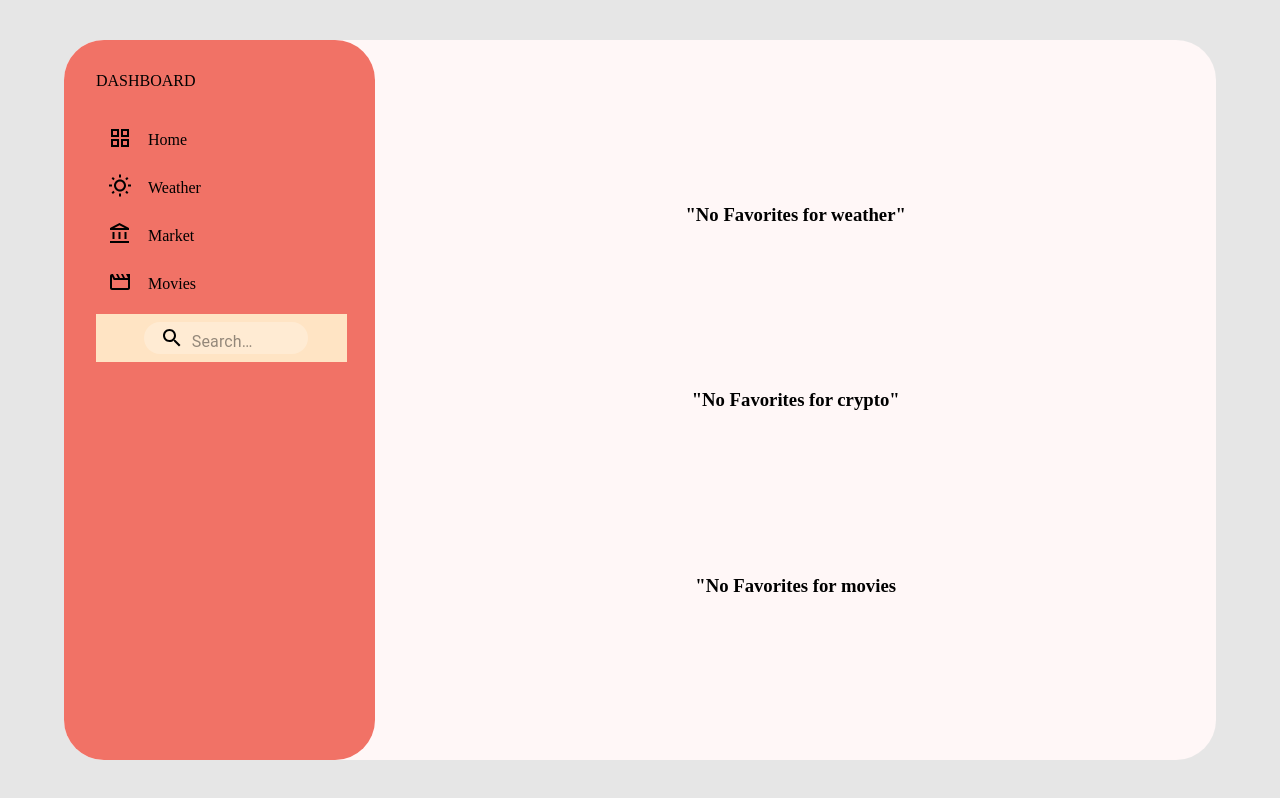
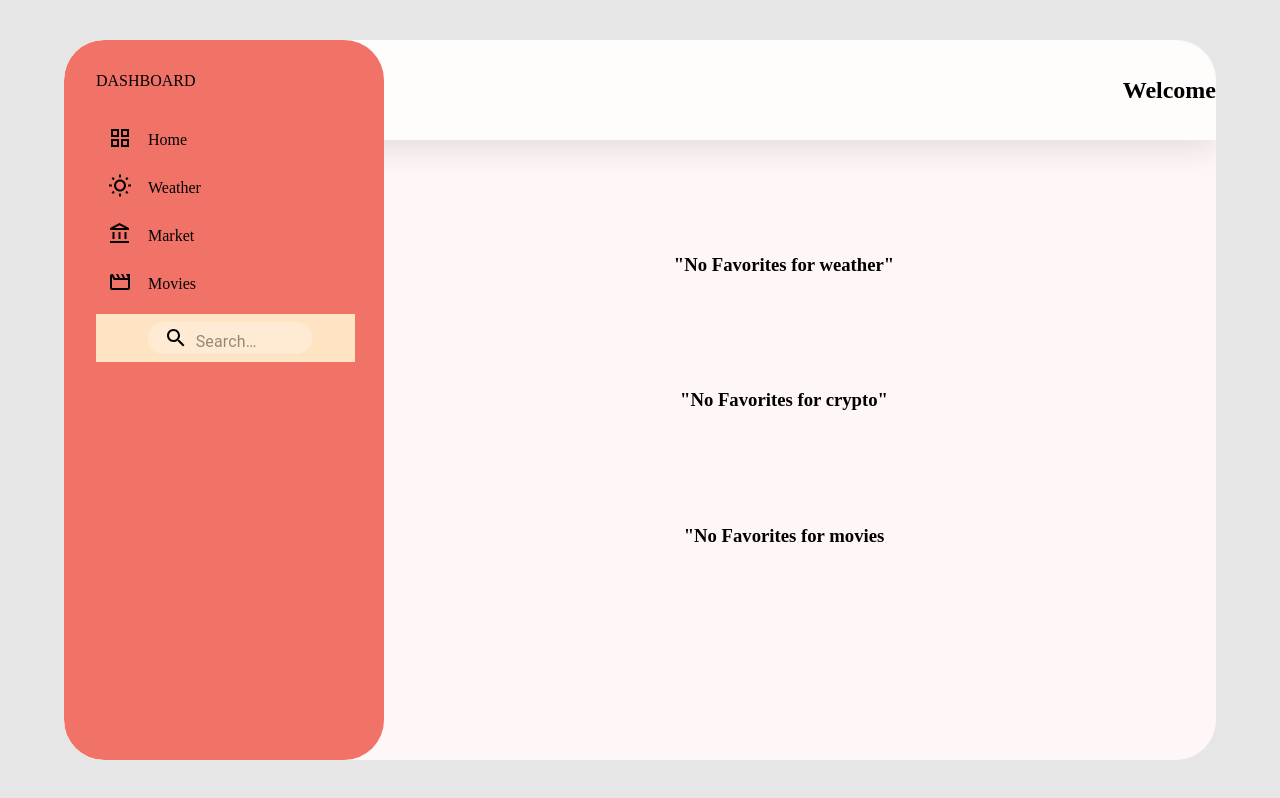
Before and after one commit to AnthonyAlmany/Dashboard, a React (Create React App) app: page /home in a window 1280 px wide. Built offline with nearby package versions, Linux system fonts and the light colour scheme.

Commit message:
✨ Firebase: Topbar > Create TopbarContainer

```diff
--- a/src/App.tsx
+++ b/src/App.tsx
@@ -13,6 +13,7 @@ import NavbarContainer from "./components/containers/NavbarContainer";
 import Navbar from "./components/Navbar/Navbar";
 import PanelContainer from "./components/containers/PanelContainer";
 import { CryptoType, MovieType } from "./types/types";
+import TopbarContainer from "./components/containers/TopbarContainer";
 
 export type weatherType = {
    city: string;
@@ -47,6 +48,9 @@ function App() {
             <NavbarContainer>
                <Navbar />
             </NavbarContainer>
+            <TopbarContainer>
+               <h2>Welcome</h2>
+            </TopbarContainer>
             <PanelContainer>
                <Routes>
                   <Route path="/" element={<Navigate to="/home" />} />
@@ -86,6 +90,9 @@ const AppStyled = styled.div`
    align-items: center;
    justify-content: center;
    background-color: ${theme.colors.xtraLightGrey};
+   h1:first-of-type {
+      margin-top: 100px;
+   }
 `;
 
 export default App;
--- a/src/components/Weather/Weather.tsx
+++ b/src/components/Weather/Weather.tsx
@@ -1,99 +1,118 @@
-import React, { useState, useEffect } from 'react'
-import axios from 'axios';
+import React, { useState, useEffect } from "react";
+import axios from "axios";
 import styled from "styled-components";
 
-import citiesList from "./CitiesList"
-import WeatherCard from './WeatherCard';
-import WeatherList from './WeatherList';
-import TextField from '@mui/material/TextField';
-import Autocomplete from '@mui/material/Autocomplete';
+import citiesList from "./CitiesList";
+import WeatherCard from "./WeatherCard";
+import WeatherList from "./WeatherList";
+import TextField from "@mui/material/TextField";
+import Autocomplete from "@mui/material/Autocomplete";
 
-
-import { weatherType } from '../../App';
-
+import { weatherType } from "../../App";
 
 type City = {
-  city: string,
-  country: string
-}
-
-
+   city: string;
+   country: string;
+};
 
 function Weather({ weatherHandle }: any) {
-
-
-  const uniqueCities = Array.from(new Set(citiesList.map(city => JSON.stringify(city)))).map(city => JSON.parse(city));
+   const uniqueCities = Array.from(
+      new Set(citiesList.map((city) => JSON.stringify(city)))
+   ).map((city) => JSON.parse(city));
 
    // Autocomplete states
    const [value, setValue] = useState<City | null>(null);
-  const [inputValue, setInputValue] = useState('');
+   const [inputValue, setInputValue] = useState("");
 
    // Set Favorite state
-  const [weatherData, setWeatherData] = useState<weatherType>()
+   const [weatherData, setWeatherData] = useState<weatherType>();
    const [isLoading, setIsLoading] = useState<boolean>(true);
 
    // Weather List state
-  const [weatherList, setWeatherList] = useState<weatherType[]>([])
-  const [cities, setCities] = useState<string[]>(['Rome', 'Dubai', 'Chicago'])
+   const [weatherList, setWeatherList] = useState<weatherType[]>([]);
+   const [cities, setCities] = useState<string[]>(["Rome", "Dubai", "Chicago"]);
 
    // Clear Autocomplete field function
-  const clearAutocomplete = () => { setValue(null) }
+   const clearAutocomplete = () => {
+      setValue(null);
+   };
 
    // Add City to List function
    const addCity = (city: string) => {
       if (!cities.includes(city) && cities.length < 5) {
-      setCities([...cities, city])
+         setCities([...cities, city]);
       }
-  }
+   };
 
    // Delete City from List function
    const deleteCity = (arg: string) => {
-    setCities(cities.filter(city => city !== arg))
-
-  }
+      setCities(cities.filter((city) => city !== arg));
+   };
 
    //  Fetch Favorite City Data
    useEffect(() => {
       if (!value) return;
       const fetchWeather = async () => {
-      await axios.get(`https://api.weatherapi.com/v1/current.json?key=${process.env.REACT_APP_WEATHER_API_KEY}&q=${value.city}`)
-        .then(res => {
-          const data = { city: res.data.location.name, temperature: res.data.current.temp_c, icon: res.data.current.condition.icon }
-          setWeatherData(data)
+         await axios
+            .get(
+               `https://api.weatherapi.com/v1/current.json?key=${process.env.REACT_APP_WEATHER_API_KEY}&q=${value.city}`
+            )
+            .then((res) => {
+               const data = {
+                  city: res.data.location.name,
+                  temperature: res.data.current.temp_c,
+                  icon: res.data.current.condition.icon,
+               };
+               setWeatherData(data);
                setIsLoading(false);
-        }).catch(error => console.log(error));
-    }
+            })
+            .catch((error) => console.log(error));
+      };
       setIsLoading(true);
       fetchWeather();
-  }, [value])
+   }, [value]);
 
    // Fetch List of Cities Data
    useEffect(() => {
       const fetchWeather = () => {
+         Promise.allSettled(
+            cities.map((city: string) =>
+               axios.get(
+                  `https://api.weatherapi.com/v1/current.json?key=${process.env.REACT_APP_WEATHER_API_KEY}&q=${city}&aqi=no`
+               )
+            )
+         )
+            .then((responses) => {
+               setWeatherList(
+                  responses.map((result) => {
+                     const temperatureData: number =
+                        result.status === "fulfilled" &&
+                        result.value.data.current.temp_c;
+                     const cityData: string =
+                        result.status === "fulfilled" &&
+                        result.value.data.location.name;
+                     const iconData: string =
+                        result.status === "fulfilled" &&
+                        result.value.data.current.condition.icon;
 
-      Promise.allSettled(cities.map((city: string) => axios.get(`https://api.weatherapi.com/v1/current.json?key=${process.env.REACT_APP_WEATHER_API_KEY}&q=${city}&aqi=no`)))
-        .then(responses => {
-          setWeatherList(responses.map(result => {
-            const temperatureData: number = result.status === 'fulfilled' && result.value.data.current.temp_c
-            const cityData: string = result.status === 'fulfilled' && result.value.data.location.name
-            const iconData: string = result.status === 'fulfilled' && result.value.data.current.condition.icon
-
-            return { city: cityData, temperature: temperatureData, icon: iconData }
-
-          }
-
-          ));
-          setIsLoading(false)
+                     return {
+                        city: cityData,
+                        temperature: temperatureData,
+                        icon: iconData,
+                     };
                   })
-        .catch(console.error)
-    }
+               );
+               setIsLoading(false);
+            })
+            .catch(console.error);
+      };
       setIsLoading(true);
       fetchWeather();
-  }, [cities])
-
+   }, [cities]);
 
    return (
       <WeatherContainer>
+         <h1>WEATHER</h1>
          <TopContainer>
             <AutocompleteContainer>
                <Autocomplete
@@ -107,31 +126,48 @@ function Weather({ weatherHandle }: any) {
                   }}
                   id="manageable-states-demo"
                   options={uniqueCities}
-            getOptionLabel={option =>
+                  getOptionLabel={(option) =>
                      `${option.city} ${option.country}`
                   }
-            isOptionEqualToValue={(option, value) => option.city === value.city}
+                  isOptionEqualToValue={(option, value) =>
+                     option.city === value.city
+                  }
                   autoHighlight
                   sx={{ width: 300 }}
-            renderInput={(params) => <TextField {...params} label="Choose city" />}
+                  renderInput={(params) => (
+                     <TextField {...params} label="Choose city" />
+                  )}
                />
                {isLoading && <h4>Fetching Data...</h4>}
-
             </AutocompleteContainer>
-        {!isLoading ? <FavoriteContainer>{value && <WeatherCard weatherData={weatherData} weatherHandle={weatherHandle} clear={clearAutocomplete} addCity={addCity} />}</FavoriteContainer>
-          : <FavoriteContainer></FavoriteContainer>}
+            {!isLoading ? (
+               <FavoriteContainer>
+                  {value && (
+                     <WeatherCard
+                        weatherData={weatherData}
+                        weatherHandle={weatherHandle}
+                        clear={clearAutocomplete}
+                        addCity={addCity}
+                     />
+                  )}
+               </FavoriteContainer>
+            ) : (
+               <FavoriteContainer></FavoriteContainer>
+            )}
          </TopContainer>
 
-
-
-
-      <WeatherCardsContainer>{weatherList.map((weather: any, i: any) => <WeatherList key={i} weather={weather} weatherHandle={weatherHandle} deleteCity={deleteCity} />)}</WeatherCardsContainer>
-
-
+         <WeatherCardsContainer>
+            {weatherList.map((weather: any, i: any) => (
+               <WeatherList
+                  key={i}
+                  weather={weather}
+                  weatherHandle={weatherHandle}
+                  deleteCity={deleteCity}
+               />
+            ))}
+         </WeatherCardsContainer>
       </WeatherContainer>
-
-
-  )
+   );
 }
 
 const TopContainer = styled.div`
@@ -139,38 +175,39 @@ min-height: 18rem;
    display: flex;
    flex-direction: column;
    justify-content: start;
-`
+`;
 
 const AutocompleteContainer = styled.div`
-
-display:flex;
+   display: flex;
    align-items: start;
-& :first-child{
+   & :first-child {
       margin-right: 10px;
    }
+`;
 
-
-`
-
-const FavoriteContainer = styled.div`
-
-
-`
+const FavoriteContainer = styled.div``;
 
 const WeatherContainer = styled.div`
-width: 90%;
-`
+   display: flex;
+   width: 100%;
+   position: absolute;
+   top: 0;
+   right: 0;
+   flex-direction: column;
+   row-gap: 25px;
+   padding: 25px 0 50px 0;
+   align-items: center;
+   overflow: hidden;
+`;
 
 const WeatherCardsContainer = styled.div`
    height: 500px;
    display: flex;
    flex-direction: column;
    justify-content: space-around;
+`;
 
-`
-
-export default Weather
-
+export default Weather;
 
 // useEffect(() => {
 //   const fetchWeather = () => {
--- a/src/components/containers/MainContainer.tsx
+++ b/src/components/containers/MainContainer.tsx
@@ -9,6 +9,8 @@ function MainContainer({ children }: ContainerType) {
 const MainContainerStyled = styled.div`
    height: 90vh;
    width: 90%;
+   position: relative;
+   overflow: hidden;
    display: flex;
    border-radius: ${theme.borderRadius.extraRounded};
    background-color: ${theme.colors.primary};
--- a/src/components/containers/NavbarContainer.tsx
+++ b/src/components/containers/NavbarContainer.tsx
@@ -9,6 +9,9 @@ function NavbarContainer({ children }: ContainerType) {
 const NavcontainerStyled = styled.div`
    height: 100%;
    width: 20rem;
+   position: absolute;
+   left: 0;
+   z-index: 3;
    min-width: 200px;
    background-color: ${theme.colors.secondary};
    border-radius: ${theme.borderRadius.extraRounded};
--- a/src/components/containers/PanelContainer.tsx
+++ b/src/components/containers/PanelContainer.tsx
@@ -12,9 +12,13 @@ const PanelContainerStyled = styled.div`
    flex-direction: column;
    align-items: center;
    justify-content: space-evenly;
-   position: relative;
+   position: absolute;
+   right: 0;
+   top: 0;
+   z-index: 1;
    overflow: hidden;
    overflow-y: scroll;
+   padding: 100px 0;
 `;
 
 export default PanelContainer;
--- /dev/null
+++ b/src/components/containers/TopbarContainer.tsx
@@ -0,0 +1,25 @@
+import React from "react";
+import styled from "styled-components";
+import { ContainerType } from "../../types/types";
+
+function TopbarContainer({ children }: ContainerType) {
+   return <TopbarContainerStyled>{children}</TopbarContainerStyled>;
+}
+
+const TopbarContainerStyled = styled.div`
+   position: absolute;
+   top: 0;
+   right: 0;
+   z-index: 2;
+   width: 100%;
+   height: 100px;
+   display: flex;
+   align-items: center;
+   justify-content: end;
+   background: rgba(255, 255, 255, 0.6);
+   box-shadow: 0 10px 30px rgba(0, 0, 0, 0.1);
+   backdrop-filter: blur(2px);
+   -webkit-backdrop-filter: blur(4px);
+`;
+
+export default TopbarContainer;
```
Lines whose indentation alone changed are shown as unchanged.
